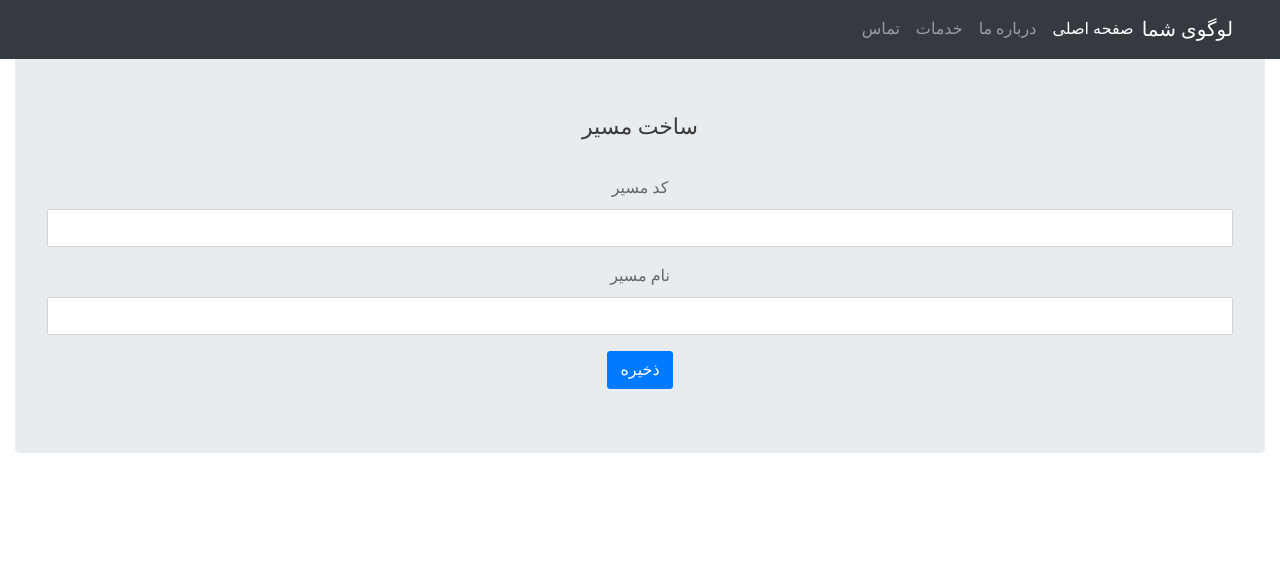
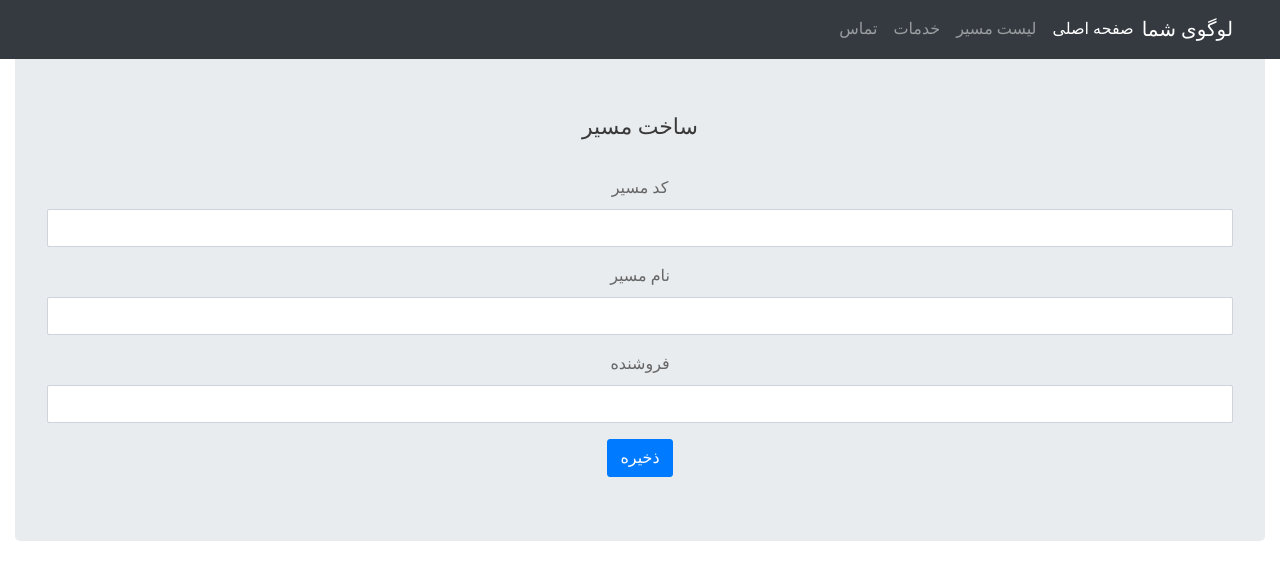
Before and after one commit to DjangoRepoMngr/SouthStar, a Django app: template templates/route_creator.html in a window 1280 px wide. Shown: the top 580 px of the page. Run offline with Django 5.2, Linux system fonts and the light colour scheme; the template is opened without the code that fills it, so the values that code supplies are empty, except form fields; tables that the repository leaves empty hold one stand-in row (values such as "Sample post"); form fields are guessed from the names that the template uses; parts of the project's set-up code (start-up, migrations or seed data) failed here and were passed over; some libraries are stand-ins or nearby versions; some web fonts are replaced.

Commit message:
added visitor to route table

```diff
--- a/client/models.py
+++ b/client/models.py
@@ -13,6 +13,7 @@ class route(GeneralModel):
 
     name = models.CharField(max_length=200, verbose_name='نام مسیر')
     code = models.IntegerField('کد مسیر ',)
+    visitor = models.ForeignKey( User ,on_delete=models.PROTECT, null=True, verbose_name='فروشنده')
 
     class Meta:
         verbose_name_plural = "مسیر"
--- a/client/views.py
+++ b/client/views.py
@@ -5,7 +5,7 @@ from django.contrib.auth import logout, authenticate, login
 from django.contrib import messages
 from django.urls import resolve, reverse
 from django.contrib.auth.decorators import login_required
-
+from django.contrib.auth.models import User
 from client.forms import CreateIRouteForm
 from client.models import route
 
--- a/templates/_layout.html
+++ b/templates/_layout.html
@@ -83,7 +83,7 @@ body {
                 </a>
               </li>
               <li class="nav-item">
-                <a class="nav-link" href="#">درباره ما</a>
+                <a class="nav-link" href="/route_list"> لیست مسیر</a>
               </li>
               <li class="nav-item">
                 <a class="nav-link" href="#">خدمات</a>
@@ -155,6 +155,7 @@ body {
     <script src="{% static 'assets/js/main.js' %}"></script>
     <script>
     $('input').addClass('form-control');
+    $('select').addClass('form-control');
     </script>
 
 </body>
--- a/templates/route_creator.html
+++ b/templates/route_creator.html
@@ -21,6 +21,10 @@
       <label for="inputCode">نام مسیر</label>
       {{form.name}}
     </div>
+    <div class="form-group">
+      <label for="inputCode">فروشنده</label>
+      {{form.visitor}}
+    </div>
     <button type="submit" class="btn btn-primary">ذخیره</button>
 </form>
 
```
Also changed, not shown: client/forms.py (+13 -1 lines).
